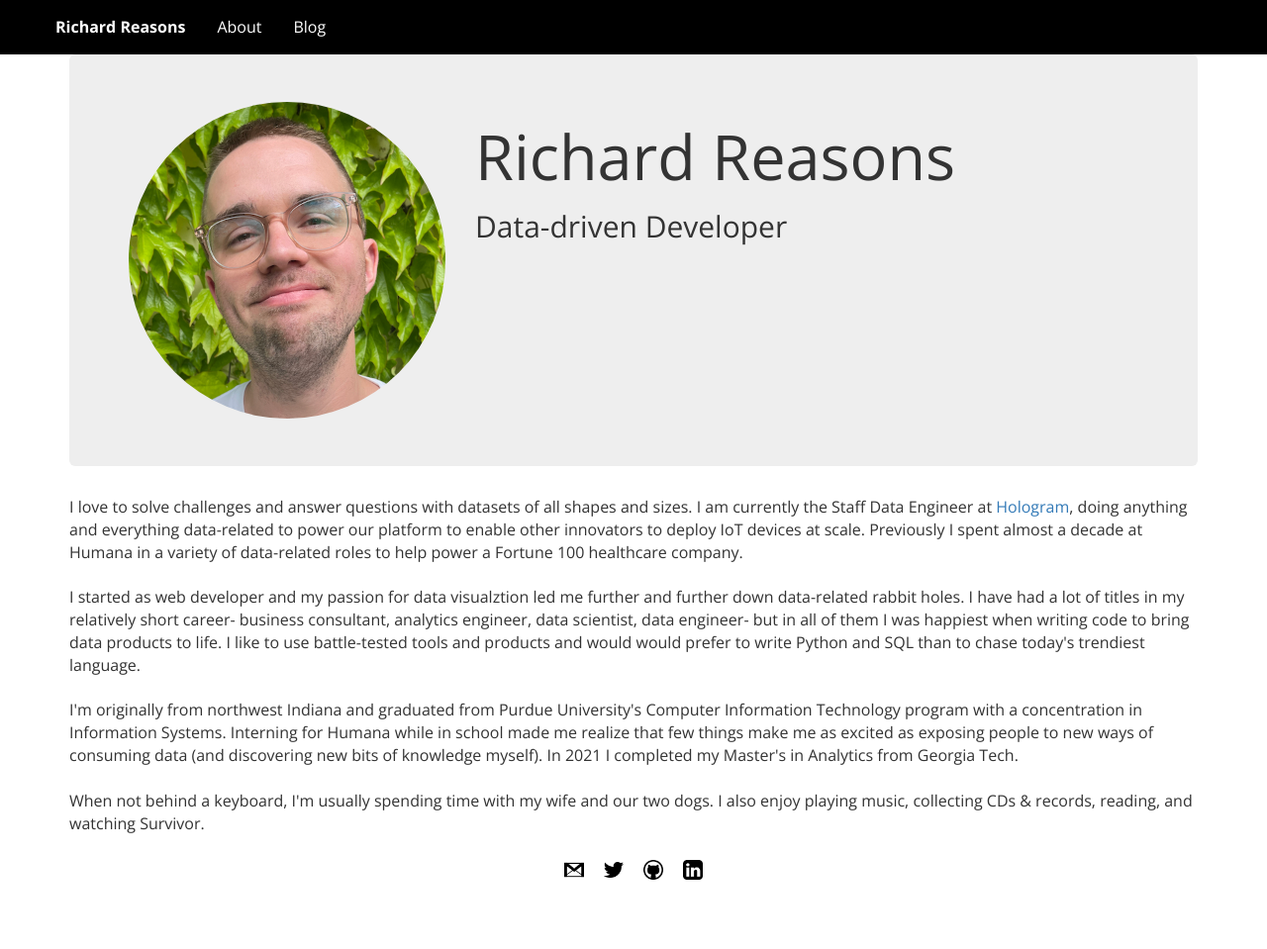
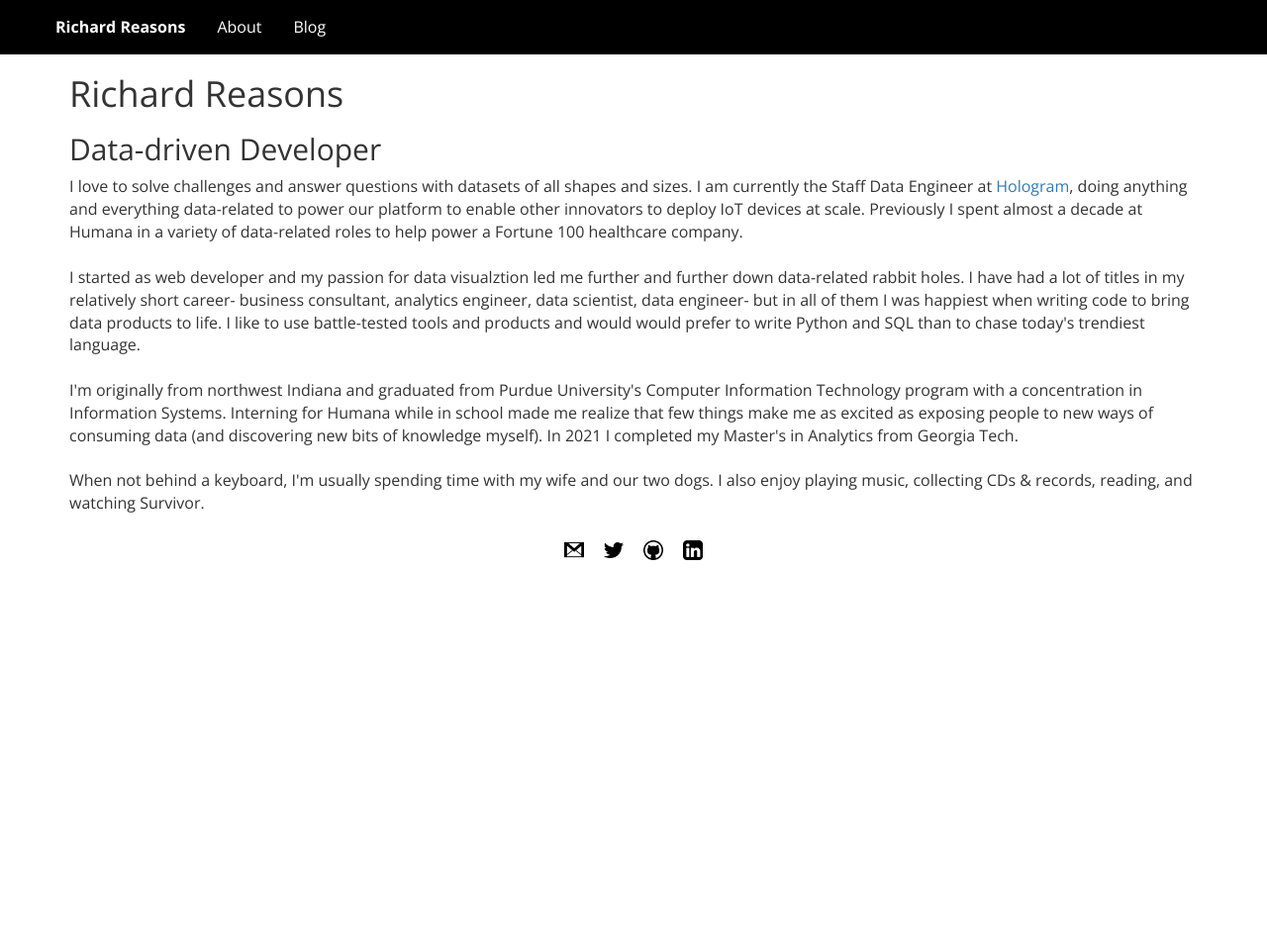
Before and after one commit to rgreasons/rgreasons.github.io, a Jekyll site: the page built from index.html, in a window 1280 px wide. Shown: the whole page at 99% size. Built offline with Jekyll 4.4.1, drawn with Linux system fonts in a browser that asks for light colours; nearby versions of some CDN libraries; the list of posts is cut into pages by our own code; after the commit the page ends 900 px from its top, so only the background shows below that.

Commit message:
Update index.html

```diff
--- a/index.html
+++ b/index.html
@@ -3,17 +3,10 @@ layout: master
 title: RGReasons.net
 ---
 
-<div class="jumbotron">
-  <div class="row">
-  	<div class="col-md-4">
-          <img src="/img/rgr.jpg" class="img-responsive img-circle center-block" alt="Richard Reasons">
-        </div>
-        <div class="col-md-8" id="tagline">
-          <h1>Richard Reasons</h1>
-          <h2>Data-driven Developer</h2>
-        </div>
-  </div>
-</div>
+
+    <h1>Richard Reasons</h1>
+    <h2>Data-driven Developer</h2>
+
     I love to solve challenges and answer questions with datasets of all shapes and sizes. I am currently the Staff Data Engineer at <a href="https://www.hologram.io">Hologram</a>, doing anything and everything data-related to power our platform to enable other innovators to deploy IoT devices at scale. Previously I spent almost a decade at Humana in a variety of data-related roles to help power a Fortune 100 healthcare company.<br>
     <br>
     I started as web developer and my passion for data visualztion led me further and further down data-related rabbit holes. I have had a lot of titles in my relatively short career- business consultant, analytics engineer, data scientist, data engineer- but in all of them I was happiest when writing code to bring data products to life. I like to use battle-tested tools and products and would would prefer to write Python and SQL than to chase today's trendiest language.<br>
```
